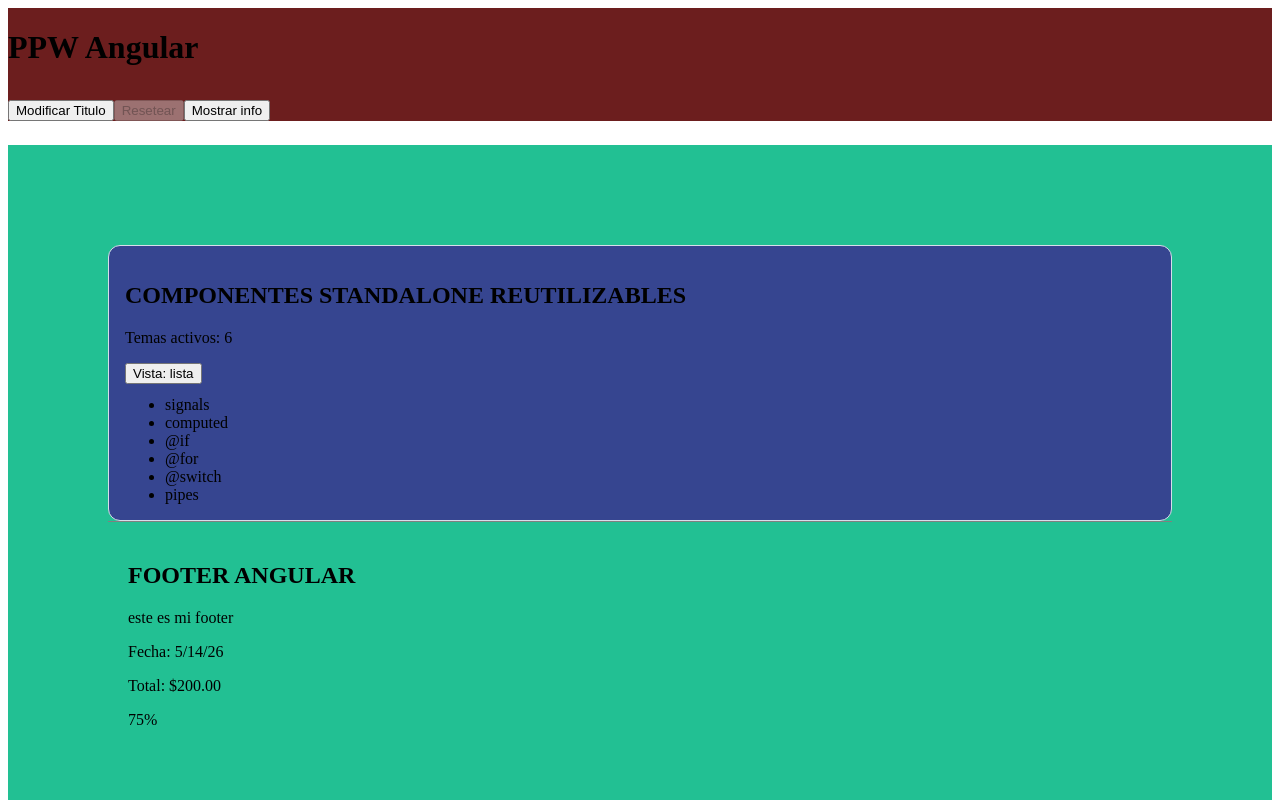
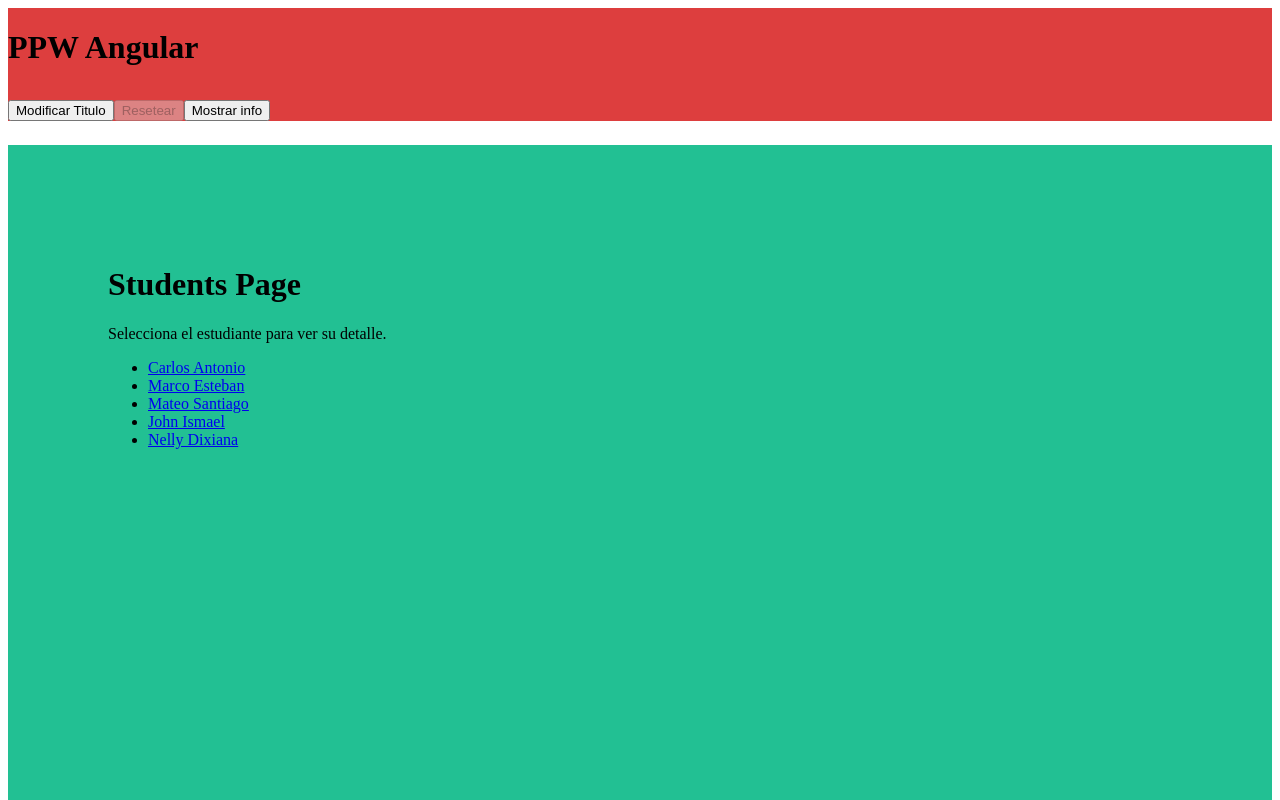
Before and after one commit to antonikr8s/ppw-angular-practica, an Angular app: page /students in a window 1280 px wide. Before the commit this address led to /. Shown: the top 800 px of the page. Built offline with nearby package versions, Linux system fonts and the light colour scheme.

Commit message:
navegacion: finalizado 14/05

```diff
--- a/src/app/app.html
+++ b/src/app/app.html
@@ -1,6 +1,5 @@
 <app-header></app-header>
-<main class ="app-shell">
+<main class="app-shell">
    <router-outlet />
-   <app-hero></app-hero>
-   <app-footer></app-footer>
 </main>
+<app-footer></app-footer>
--- a/src/app/app.routes.ts
+++ b/src/app/app.routes.ts
@@ -1,3 +1,12 @@
 import { Routes } from '@angular/router';
+import { HomePage } from './feactures/home/pages/home-page/home-page';
+import { StudentsPage } from './feactures/students/pages/students-page/students-page';
+import { StudentsDetailPage } from './feactures/students/pages/students-detail-page/students-detail-page';
 
-export const routes: Routes = [];
+export const routes: Routes = [
+    {path: '', component: HomePage},
+    {path: 'students', component: StudentsPage}, //raiz
+    {path: 'students/:id', component: StudentsDetailPage},//codigo_codigo
+    //ruta de redireccionamiento
+    {path: '**', redirectTo: ''}
+];
--- a/src/app/components/app-header/app-header.css
+++ b/src/app/components/app-header/app-header.css
@@ -3,7 +3,7 @@
     flex-direction: column;
     gap: 0.75rem;
     margin-bottom: 1.5rem;
-    background-color: rgb(108, 30, 30);
+    background-color: rgb(221, 62, 62);
 }
 
 button {
--- /dev/null
+++ b/src/app/feactures/home/pages/home-page/home-page.html
@@ -0,0 +1,2 @@
+<h1>HOME PAGE</h1>
+<app-hero></app-hero>
--- /dev/null
+++ b/src/app/feactures/home/pages/home-page/home-page.ts
@@ -0,0 +1,20 @@
+import { ChangeDetectionStrategy, Component } from '@angular/core';
+import { Hero } from "../../../../components/app-hero/app-hero";
+import { Router } from '@angular/router';
+
+@Component({
+  selector: 'app-home-page',
+  imports: [Hero],
+  templateUrl: './home-page.html',
+  changeDetection: ChangeDetectionStrategy.OnPush,
+})
+export class HomePage {
+
+  //contructor de la clase
+  constructor(private router: Router ){
+
+  }
+  goToStudentsPage(){
+    this.router.navigate(['/students'])
+  }
+}
--- /dev/null
+++ b/src/app/feactures/students/pages/students-detail-page/students-detail-page.html
@@ -0,0 +1,9 @@
+<h2>Detalle del estudiante</h2>
+
+<section>
+    <h3>Informacion </h3>
+    <p>Id recibido por la ruta
+        <strong>{{id}}</strong>
+    </p>
+    <a [routerLink]="['/students']">Volver al listado</a>
+</section>
--- /dev/null
+++ b/src/app/feactures/students/pages/students-detail-page/students-detail-page.ts
@@ -0,0 +1,15 @@
+import { ChangeDetectionStrategy, Component, inject } from '@angular/core';
+import { ActivatedRoute, RouterLink } from '@angular/router';
+
+@Component({
+  selector: 'app-students-detail-page',
+  imports: [RouterLink],
+  templateUrl: './students-detail-page.html',
+  changeDetection: ChangeDetectionStrategy.OnPush,
+})
+export class StudentsDetailPage {
+  //ActivatedRoute nos permite leer los parametros de la ruta app.routs.ts
+  private route=inject(ActivatedRoute);
+  readonly id = this.route.snapshot.paramMap.get('id');
+
+}
--- /dev/null
+++ b/src/app/feactures/students/pages/students-page/students-page.html
@@ -0,0 +1,15 @@
+<h1>Students Page</h1>
+<p>Selecciona el estudiante para ver su detalle.</p>
+
+<ul>
+    @for(estudiante of students(); track estudiante.id){
+    <!--trackear por estudiante, cada estudiante es unico-->
+    <li>
+        <a [routerLink]="['/students',estudiante.id]">
+            {{estudiante.name}}
+        </a>
+    </li>
+    }@empty {
+    <li>Listado Vacio</li>
+    }
+</ul>
--- /dev/null
+++ b/src/app/feactures/students/pages/students-page/students-page.ts
@@ -0,0 +1,19 @@
+import { ChangeDetectionStrategy, Component, signal } from '@angular/core';
+import { RouterLink } from "@angular/router";
+
+@Component({
+  selector: 'app-students-page',
+  imports: [RouterLink],
+  templateUrl: './students-page.html',
+  changeDetection: ChangeDetectionStrategy.OnPush,
+})
+export class StudentsPage {
+  readonly students = signal([
+    {id:1, name:"Carlos Antonio"},
+    {id:2, name:"Marco Esteban"},
+    {id:3, name:"Mateo Santiago"},
+    {id:4, name:"John Ismael"},
+    {id:5, name:"Nelly Dixiana"}
+]);
+
+}
```
